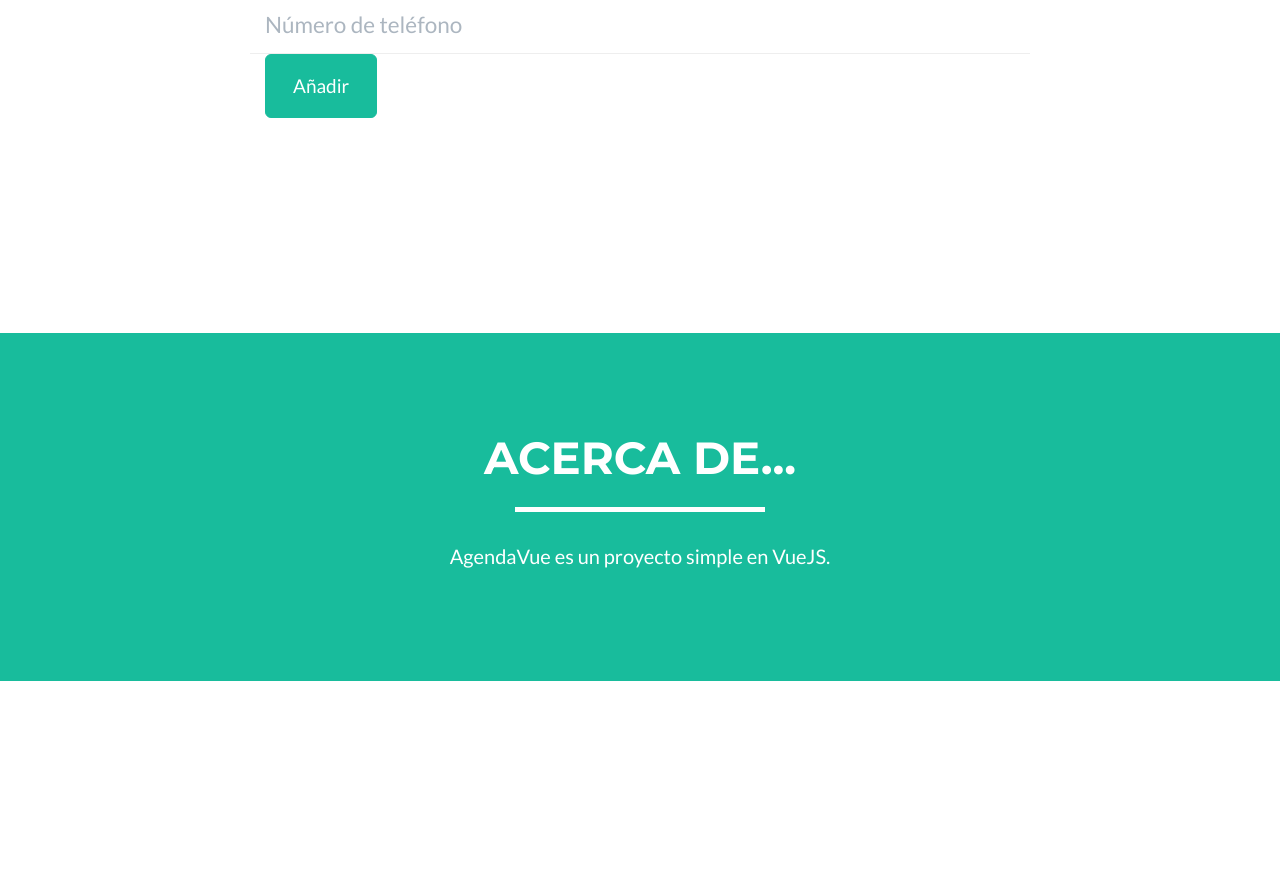
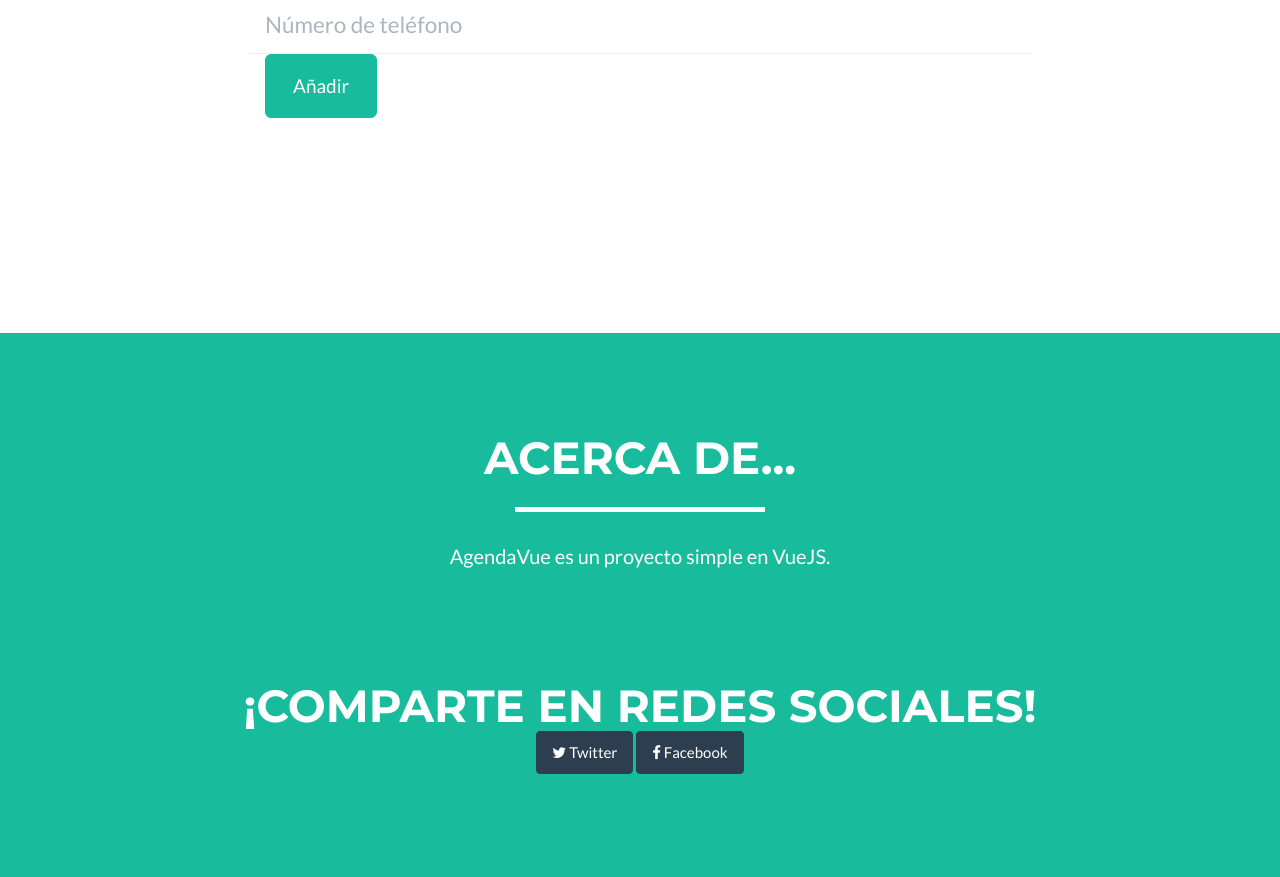
Before and after one commit to Luis-Rdguez/Agenda-Vue, a plain HTML site: page index.html in a window 1280 px wide. Shown: the part 1368-2245 px from the top of the page. Before the commit the page ends 2049 px from the top, so only its background shows below. Drawn offline with nearby package versions, Linux system fonts and the light colour scheme.

Commit message:
Botones basicos

```diff
--- a/index.html
+++ b/index.html
@@ -149,6 +149,19 @@
                     <p property="description">AgendaVue es un proyecto simple en VueJS.</p>
                 </div>
             </div>
+            <div class="row">
+                <div class="col-lg-12 text-center">
+                    <section id="compartirRedes">
+                        <h2>¡Comparte en Redes Sociales!</h2>
+                        <button @click="compartirTwitter" class="btn btn-primary">
+                            <i class="fa fa-twitter"></i> Twitter
+                        </button>
+                        <button @click="compartirFacebook" class="btn btn-primary">
+                            <i class="fa fa-facebook"></i> Facebook
+                        </button>
+                    </section>
+                </div>
+            </div>
         </div>
     </section>
 
--- a/js/app.js
+++ b/js/app.js
@@ -8,7 +8,10 @@ new Vue({
             nombre: '',
             email: '',
             telefono: ''
-        }
+        },
+        // Aquí puedes cambiar el mensaje y la URL a compartir
+        compartirMensaje: '¡Mira esta increíble aplicación hecha con Vue!',
+        compartirURL: 'https://iw-11-agendavue.netlify.app',
     },
     methods: {
         addContacto() {
@@ -19,6 +22,16 @@ new Vue({
         },
         eliminarContacto(index) {
             this.contactos.splice(index, 1);
-        }
+        },
+        compartirTwitter() {
+            const url = `https://twitter.com/intent/tweet?text=${encodeURIComponent(this.compartirMensaje)}&url=${encodeURIComponent(this.compartirURL)}`;
+            console.log("Twitter URL:", url);
+            window.open(url, '_blank');
+        },
+        compartirFacebook() {
+            const url = `https://www.facebook.com/sharer/sharer.php?u=${encodeURIComponent(this.compartirURL)}`;
+            console.log("Facebook URL:", url);
+            window.open(url, '_blank');
+        },
     }
 });
```
